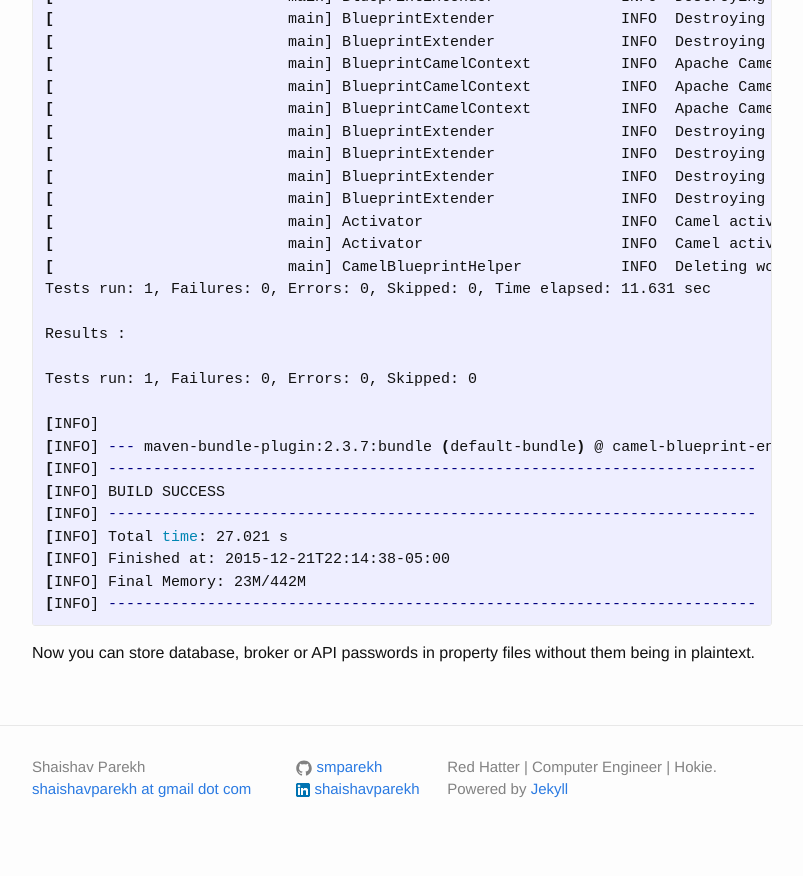
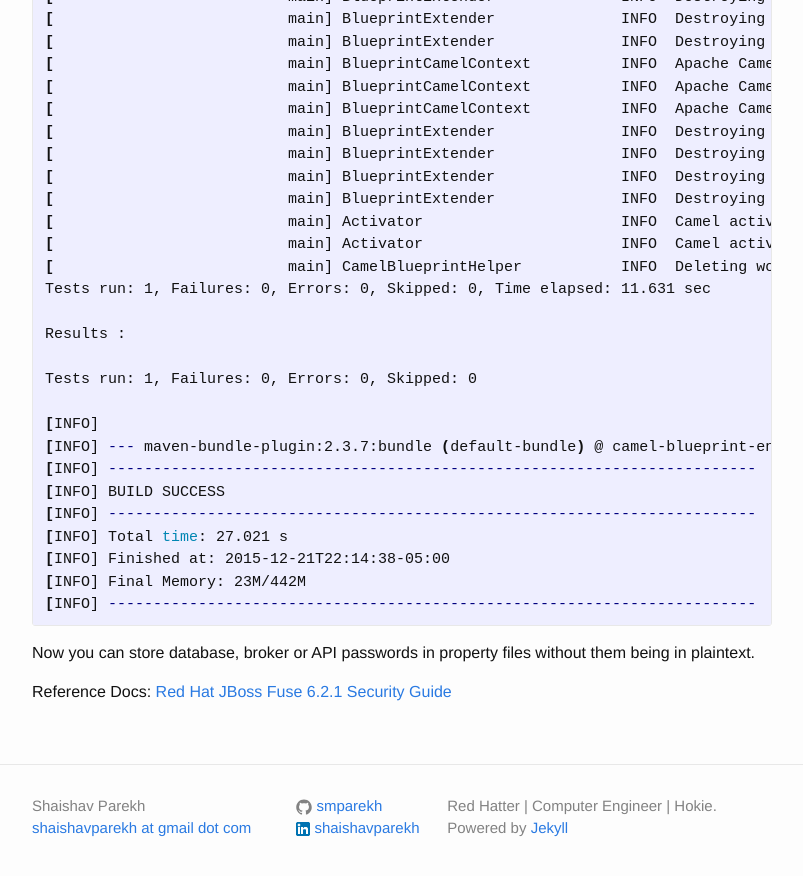
Before and after one commit to smparekh/smparekh.github.io, a Jekyll site: the page built from _posts/2015-12-20-encrypted-property-placeholders.markdown, in a window 1280 px wide and 900 px high, scrolled down 4996 px. Shown: the top 876 px of the window, without its empty margins (238-1041 px from the left). Built offline with Jekyll 4.4.1, drawn with Linux system fonts in a browser that asks for light colours.

Commit message:
Added Reference Doc link.

```diff
--- a/_posts/2015-12-20-encrypted-property-placeholders.markdown
+++ b/_posts/2015-12-20-encrypted-property-placeholders.markdown
@@ -202,6 +202,8 @@ Tests run: 1, Failures: 0, Errors: 0, Skipped: 0
 
 Now you can store database, broker or API passwords in property files without them being in plaintext.
 
+Reference Docs: [Red Hat JBoss Fuse 6.2.1 Security Guide](https://access.redhat.com/documentation/en-US/Red_Hat_JBoss_Fuse/6.2.1/html/Security_Guide/FMQSecurityEncryptProperties.html)
+
 [1]: http://jasypt.org/ "Jasypt"
 [2]: http://sourceforge.net/projects/jasypt/files/jasypt/jasypt%201.9.2/jasypt-1.9.2-dist.zip/download "SourceForge"
 [3]: https://github.com/smparekh/camel-blueprint-encrypted "camel-blueprint-encrypted"
```
